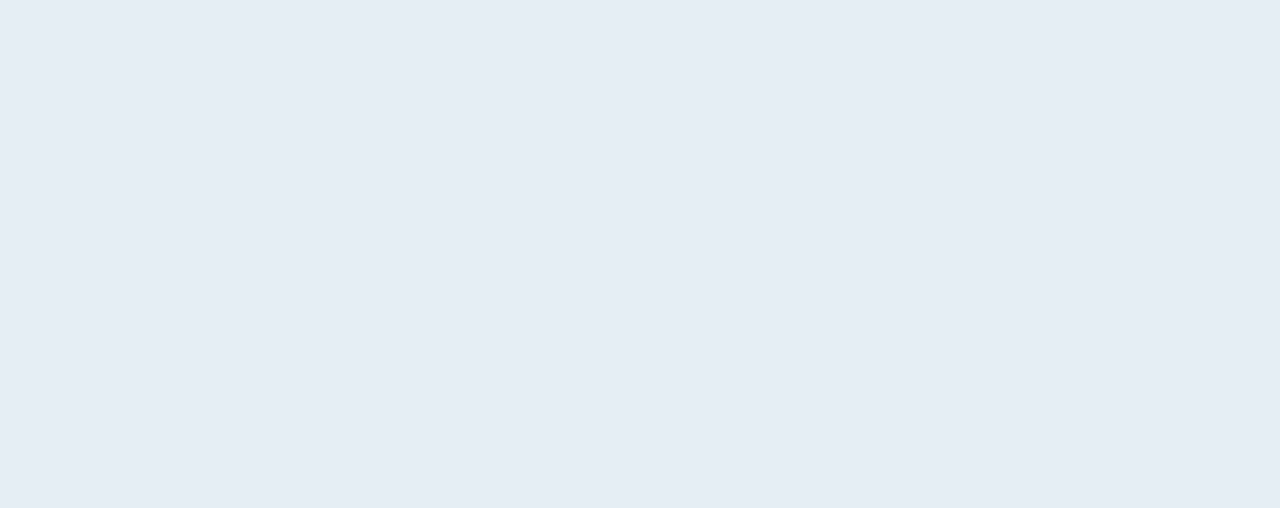
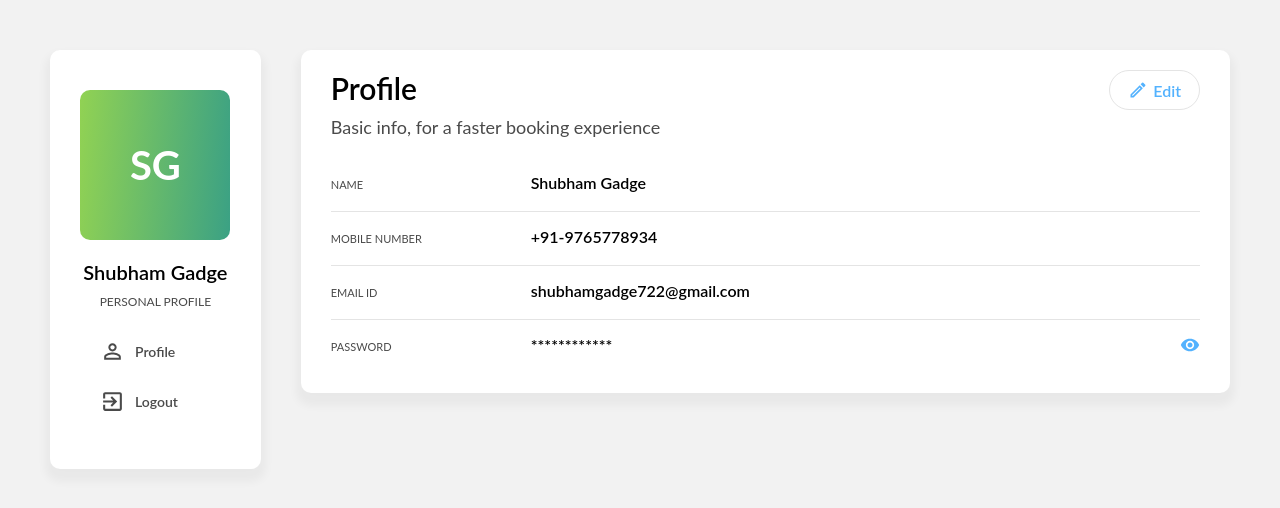
Before and after one commit to shreevalikushe/Make-my-trip-clone, a React (Create React App) app in the folder frontend/: page /myprofile in a window 1280 px wide. Before the commit this address had no page. Shown: the top 508 px of the page. Built offline with nearby package versions, Linux system fonts and the light colour scheme.

Commit message:
Home Screen added

```diff
--- a/frontend/src/AllRoutes/AllRoutes.jsx
+++ b/frontend/src/AllRoutes/AllRoutes.jsx
@@ -3,12 +3,18 @@ import { Route, Routes } from "react-router-dom";
 import { FlightBooking } from "../features/flightBookingComponents/FlightBooking";
 import { Flight } from "../features/flightComponents/Flight";
 import { FlightPayment } from "../features/FlightPayment/FlightPayment";
+import { Home } from "../features/Home/Home";
+import { Profile } from "../features/Profile/Profile";
+import { Trips } from "../features/Trips/Trips";
 export const AllRoutes = () => {
   return (
     <Routes>
+      <Route path="/" element={<Home />} />
       <Route path="/flights" element={<Flight />} />
       <Route path="/flightBooking/:id" element={<FlightBooking />} />
       <Route path="/flightpayment/:price" element={<FlightPayment />} />
+      <Route path="/myprofile" element={<Profile />} />
+      <Route path="/mytrips" element={<Trips />} />
     </Routes>
   );
 };
--- /dev/null
+++ b/frontend/src/features/Home/Home.jsx
@@ -0,0 +1,21 @@
+import React from 'react'
+import { SimpleSlider } from '../../Components/SimpleSlider'
+import { CarousalUI } from '../../Components/CarousalUI'
+import { FlightsCard } from '../../Components/FlightsCard'
+
+export const Home = () => {
+    return (
+        <div className='container'>
+            <SimpleSlider />
+            <div style={{ marginTop: 50 }}>
+                <CarousalUI />
+            </div>
+            <div style={{ marginTop: 50, paddingLeft: 100, paddingRight: 100 }}>
+                <img src="https://mmt.servedbyadbutler.com/getad.img/;libID=3405582" style={{ width: "100%", height: "80%" }} />
+            </div>
+            <div style={{ marginTop: 50 }}>
+                <FlightsCard />
+            </div>
+        </div>
+    )
+}
--- a/frontend/src/CSS/Profile.css
+++ b/frontend/src/features/Profile/Profile.css
@@ -1,9 +1,19 @@
+.myProfileContainer {
+    width: 100%;
+    height: 100vh;
+    padding: 50px 50px;
+    background-color: #f2f2f2;
+    display: flex;
+    align-items: flex-start;
+}
+
 .profileContainer {
     width: 260px;
     background-color: var(--color-btn-primary-text);
     box-shadow: 0 8px 8px 5px rgb(10 10 10 / 4%);
     border-radius: 10px;
     padding: 40px 20px;
+    margin-right: 40px;
 }
 
 .profilePicView {
@@ -66,7 +76,6 @@
     box-shadow: 0 8px 8px 5px rgb(10 10 10 / 4%);
     border-radius: 10px;
     padding: 20px 30px;
-    margin: 20px 0px;
 }
 
 .profileContentView {
@@ -148,6 +157,14 @@
     background-color: #e4e4e4;
 }
 
+.screenView {
+    width: 100%;
+    height: 100vh;
+    display: flex;
+    justify-content: center;
+    align-items: center;
+}
+
 .modalContainer {
     width: 450px;
     margin: auto;
--- /dev/null
+++ b/frontend/src/features/Profile/Profile.jsx
@@ -0,0 +1,133 @@
+import React, { useState } from 'react'
+import './Profile.css'
+import {
+    PersonOutlineOutlined,
+    ExitToAppOutlined,
+    ModeEditOutlineOutlined,
+    RemoveRedEye,
+    VisibilityOff
+} from '@mui/icons-material';
+import { Modal } from '@mui/material';
+
+export const Profile = () => {
+
+    const [show, setShow] = useState(false)
+    const [open, setOpen] = useState(false)
+
+    let pass = "Shubham@1234"
+    let securePass = ""
+    for (var i = 0; i < pass.length; i++) {
+        securePass += "*";
+    }
+
+    const handleClose = () => {
+        setOpen(false)
+    }
+
+    return (
+        <div className='myProfileContainer'>
+            <div className='profileContainer'>
+                <div className='profilePicView'>
+                    <p>SG</p>
+                </div>
+                <div className='userTitleSection'>
+                    <p className="userTitle">Shubham Gadge</p>
+                    <p className="userTag">PERSONAL PROFILE</p>
+                </div>
+                <div className='profileTabs'>
+                    <div className='indProfileTab'>
+                        <PersonOutlineOutlined style={{ fontSize: 25, color: '#4a4a4a' }} />
+                        <p>Profile</p>
+                    </div>
+                    <div className='indProfileTab'>
+                        <ExitToAppOutlined style={{ fontSize: 25, color: '#4a4a4a' }} />
+                        <p>Logout</p>
+                    </div>
+                </div>
+            </div>
+            <div className='profile2Container'>
+                <div className='profileContentView'>
+                    <div className='profileContent'>
+                        <p className='profileContentTitle'>Profile</p>
+                        <p className='profileContentTag'>Basic info, for a faster booking experience</p>
+                    </div>
+                    <div className='profileEdit' onClick={() => setOpen(true)}>
+                        <ModeEditOutlineOutlined style={{ fontSize: 20, color: '#53b2fe' }} />
+                        <p>Edit</p>
+                    </div>
+                </div>
+                <div className='profileDetails'>
+                    <div className='indProfileContent'>
+                        <p className='indProfileContentTitle'>NAME</p>
+                        <p className='indProfileContentValue'>Shubham Gadge</p>
+                    </div>
+                    <div className="profileContentDivider" />
+                    <div className='indProfileContent'>
+                        <p className='indProfileContentTitle'>MOBILE NUMBER</p>
+                        <p className='indProfileContentValue'>+91-9765778934</p>
+                    </div>
+                    <div className="profileContentDivider" />
+                    <div className='indProfileContent'>
+                        <p className='indProfileContentTitle'>EMAIL ID</p>
+                        <p className='indProfileContentValue'>shubhamgadge722@gmail.com</p>
+                    </div>
+                    <div className="profileContentDivider" />
+                    <div className='indProfilePasswordSection'>
+                        <div className='indProfileContent'>
+                            <p className='indProfileContentTitle'>PASSWORD</p>
+                            {show ?
+                                <p className='indProfileContentValue'>{pass}</p>
+                                :
+                                <p className='indProfileContentValue'>{securePass}</p>
+                            }
+                        </div>
+                        <div>
+                            {show ?
+                                <div onClick={() => setShow(!show)} className="visibilityIcon">
+                                    <VisibilityOff style={{ fontSize: 20, color: '#53b2fe' }} />
+                                </div>
+                                :
+                                <div onClick={() => setShow(!show)} className="visibilityIcon">
+                                    <RemoveRedEye style={{ fontSize: 20, color: '#53b2fe' }} />
+                                </div>
+                            }
+                        </div>
+                    </div>
+                </div>
+            </div>
+            <Modal
+                open={open}
+                onClose={handleClose}
+                onBackdropClick={handleClose}
+            >
+                <div className='screenView'>
+                    <div className="modalContainer">
+                        <h2>Edit Profile</h2>
+                        <div className='modalInputs'>
+                            <div className='modalIndInput'>
+                                <label htmlFor="name" className='modalInputLabels'>Full Name</label>
+                                <input type="text" id='name' className='profileEditInput' />
+                            </div>
+                            <div className='modalIndInput'>
+                                <label htmlFor="name" className='modalInputLabels'>Mobile Number</label>
+                                <input type="number" id='mobile_number' className='profileEditInput' />
+                            </div>
+                            <div className='modalIndInput'>
+                                <label htmlFor="name" className='modalInputLabels'>Email Id</label>
+                                <input type="text" id='email' className='profileEditInput' />
+                            </div>
+                        </div>
+                        <div className='modalBtns'>
+                            <div className='modalCancelBtn' onClick={() => setOpen(false)}>
+                                <p className='modalCancel'>Cancel</p>
+                            </div>
+                            <div className='modalSaveBtn'>
+                                <p className='modalSave'>SAVE</p>
+                            </div>
+                        </div>
+                    </div>
+                </div>
+            </Modal>
+        </div>
+    )
+}
--- /dev/null
+++ b/frontend/src/features/Trips/Trips.jsx
@@ -0,0 +1,7 @@
+import React from 'react'
+
+export const Trips = () => {
+    return (
+        <div>Trips</div>
+    )
+}
```
Also changed, not shown: frontend/src/Components/Profile.jsx (added).
